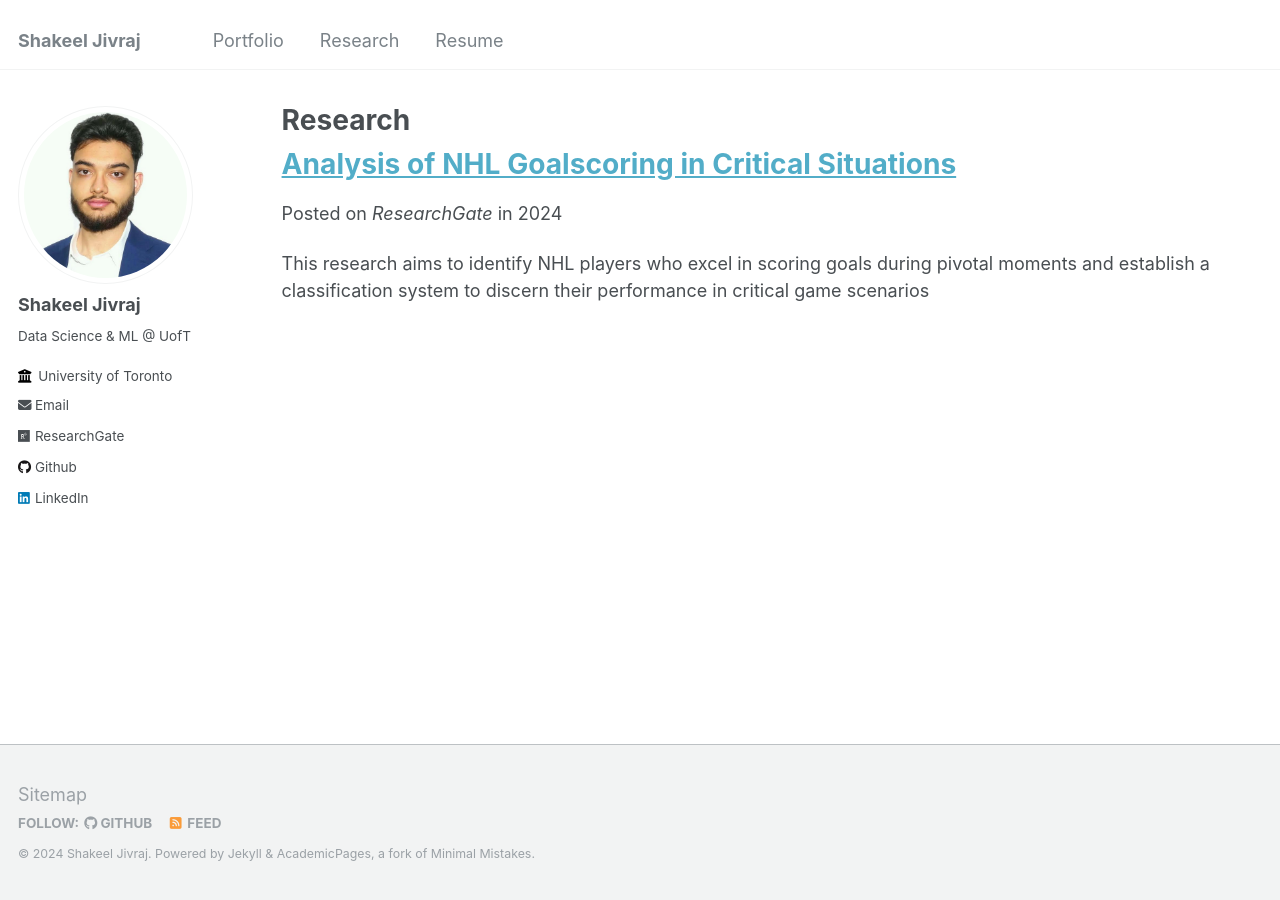
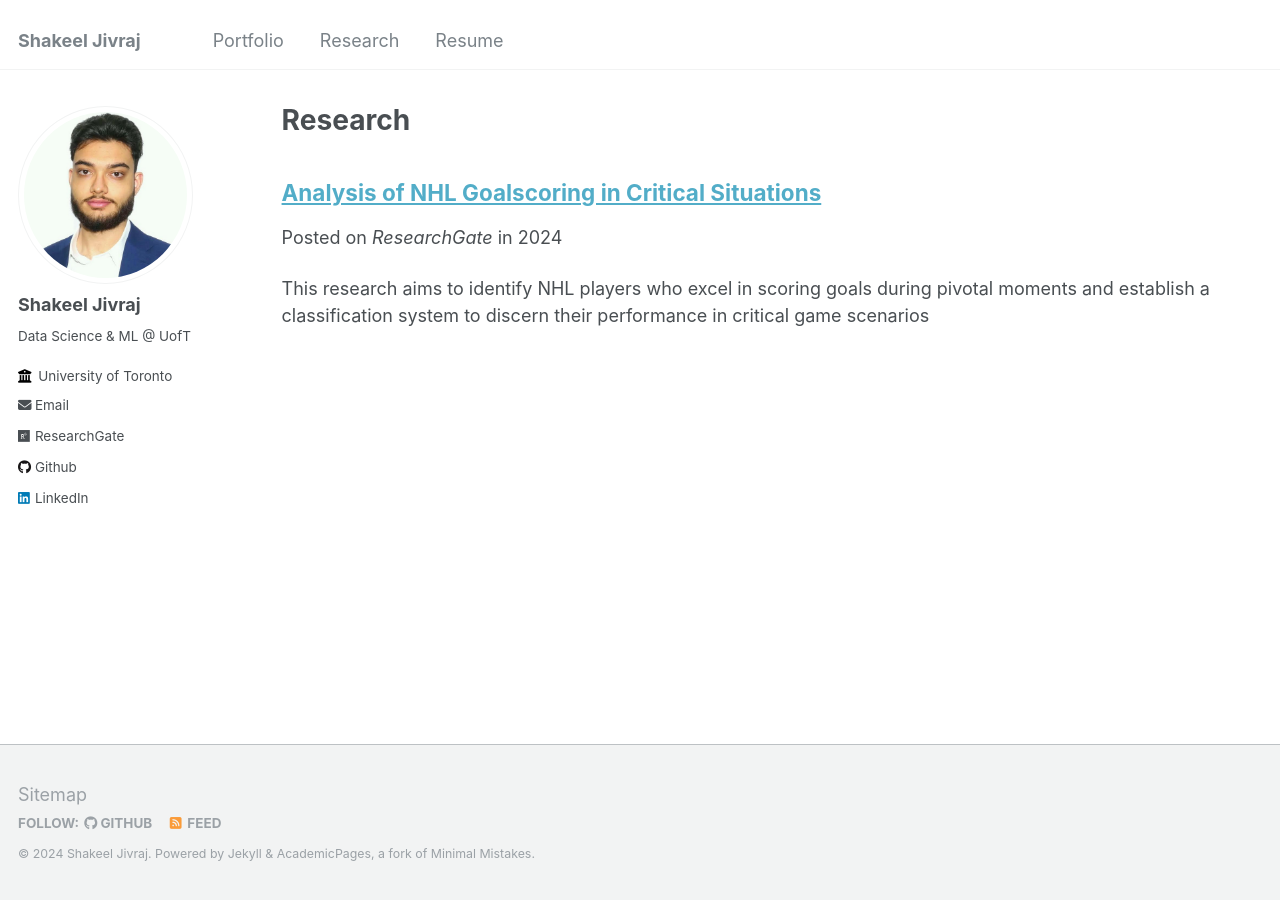
Before and after one commit to Shak789/Shak789.github.io, a Jekyll site: the page built from _pages/research.md, in a window 1280 px wide. Built offline with Jekyll 4.4.1, drawn with Linux system fonts in a browser that asks for light colours.

```diff
--- a/_pages/research.md
+++ b/_pages/research.md
@@ -5,7 +5,7 @@ permalink: /research/
 author_profile: true
 ---
 
-# [Analysis of NHL Goalscoring in Critical Situations](https://www.researchgate.net/publication/380347690_Analysis_of_NHL_Goalscoring_in_Critical_Situations)
+## [Analysis of NHL Goalscoring in Critical Situations](https://www.researchgate.net/publication/380347690_Analysis_of_NHL_Goalscoring_in_Critical_Situations)
 
 Posted on *ResearchGate* in 2024
 
```
